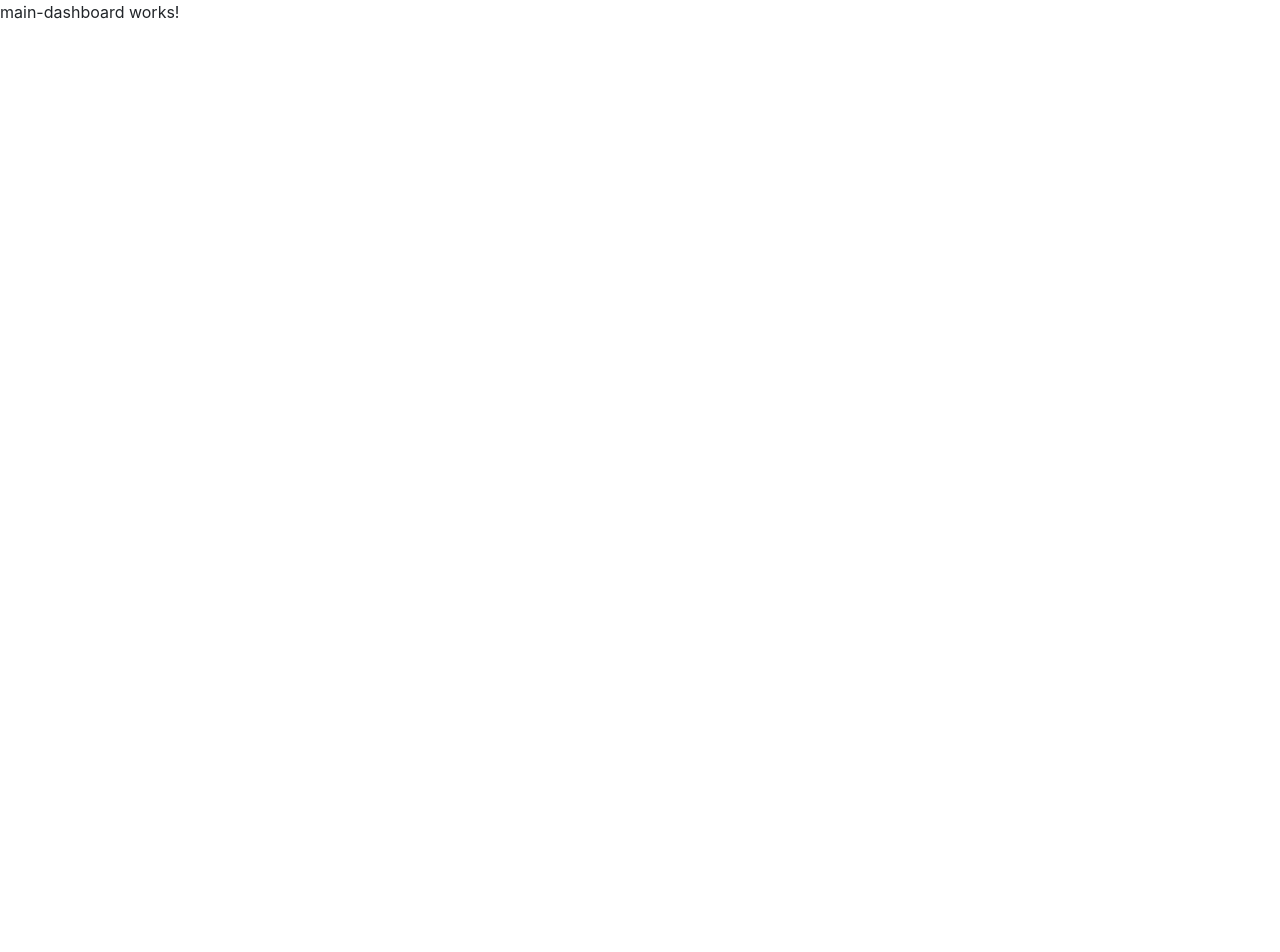
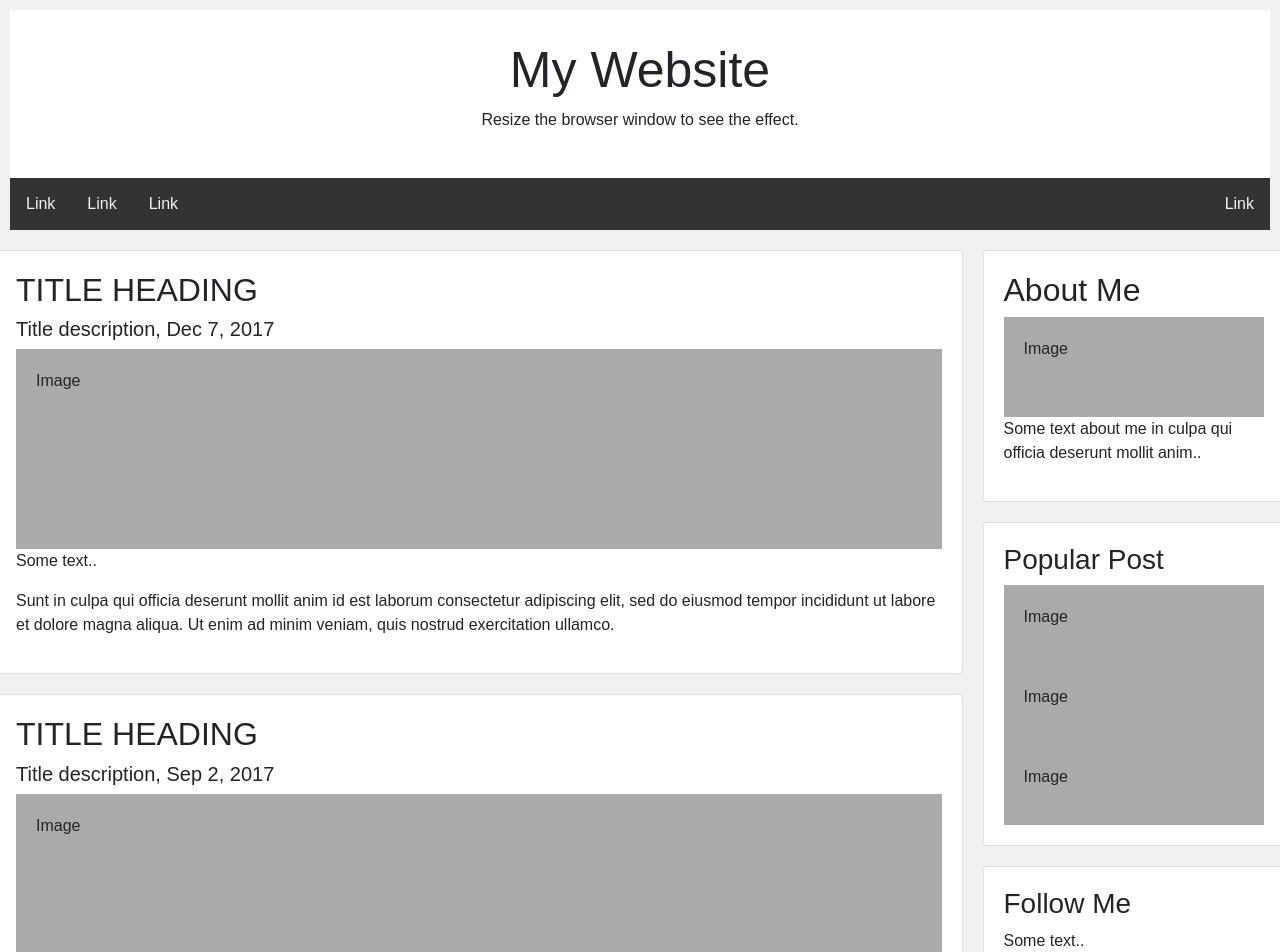
Before and after one commit to jungeKatz/SM-Word-Cloud-ng, an Angular app in the folder twitter-word-cloud/: page /dashboard in a window 1280 px wide. Shown: the top 952 px of the page. Before the commit the page ends 800 px from the top, so only its background shows below. Built offline with nearby package versions, Linux system fonts and the light colour scheme.

Commit message:
[wordCloud-feature-independent] added dummy dashboard

```diff
--- a/twitter-word-cloud/src/app/dashboard-module/main-dashboard/main-dashboard.component.html
+++ b/twitter-word-cloud/src/app/dashboard-module/main-dashboard/main-dashboard.component.html
@@ -1 +1,56 @@
-<p>main-dashboard works!</p>
+ <!-- TODO: Add layout for dashboard -->
+ <body>
+
+  <div class="header">
+    <h1>My Website</h1>
+    <p>Resize the browser window to see the effect.</p>
+  </div>
+
+  <div class="topnav">
+    <a href="#">Link</a>
+    <a href="#">Link</a>
+    <a href="#">Link</a>
+    <a href="#" style="float:right">Link</a>
+  </div>
+
+  <div class="row">
+    <div class="leftcolumn">
+      <div class="card">
+        <h2>TITLE HEADING</h2>
+        <h5>Title description, Dec 7, 2017</h5>
+        <div class="fakeimg" style="height:200px;">Image</div>
+        <p>Some text..</p>
+        <p>Sunt in culpa qui officia deserunt mollit anim id est laborum consectetur adipiscing elit, sed do eiusmod tempor incididunt ut labore et dolore magna aliqua. Ut enim ad minim veniam, quis nostrud exercitation ullamco.</p>
+      </div>
+      <div class="card">
+        <h2>TITLE HEADING</h2>
+        <h5>Title description, Sep 2, 2017</h5>
+        <div class="fakeimg" style="height:200px;">Image</div>
+        <p>Some text..</p>
+        <p>Sunt in culpa qui officia deserunt mollit anim id est laborum consectetur adipiscing elit, sed do eiusmod tempor incididunt ut labore et dolore magna aliqua. Ut enim ad minim veniam, quis nostrud exercitation ullamco.</p>
+      </div>
+    </div>
+    <div class="rightcolumn">
+      <div class="card">
+        <h2>About Me</h2>
+        <div class="fakeimg" style="height:100px;">Image</div>
+        <p>Some text about me in culpa qui officia deserunt mollit anim..</p>
+      </div>
+      <div class="card">
+        <h3>Popular Post</h3>
+        <div class="fakeimg"><p>Image</p></div>
+        <div class="fakeimg"><p>Image</p></div>
+        <div class="fakeimg"><p>Image</p></div>
+      </div>
+      <div class="card">
+        <h3>Follow Me</h3>
+        <p>Some text..</p>
+      </div>
+    </div>
+  </div>
+
+  <div class="footer">
+    <h2>Footer</h2>
+  </div>
+
+  </body>
--- a/twitter-word-cloud/src/app/dashboard-module/main-dashboard/main-dashboard.component.scss
+++ b/twitter-word-cloud/src/app/dashboard-module/main-dashboard/main-dashboard.component.scss
@@ -0,0 +1,102 @@
+* {
+  box-sizing: border-box;
+}
+
+body {
+  font-family: Arial;
+  padding: 10px;
+  background: #f1f1f1;
+}
+
+/* Header/Blog Title */
+.header {
+  padding: 30px;
+  text-align: center;
+  background: white;
+}
+
+.header h1 {
+  font-size: 50px;
+}
+
+/* Style the top navigation bar */
+.topnav {
+  overflow: hidden;
+  background-color: #333;
+}
+
+/* Style the topnav links */
+.topnav a {
+  float: left;
+  display: block;
+  color: #f2f2f2;
+  text-align: center;
+  padding: 14px 16px;
+  text-decoration: none;
+}
+
+/* Change color on hover */
+.topnav a:hover {
+  background-color: #ddd;
+  color: black;
+}
+
+/* Create two unequal columns that floats next to each other */
+/* Left column */
+.leftcolumn {
+  float: left;
+  width: 75%;
+}
+
+/* Right column */
+.rightcolumn {
+  float: left;
+  width: 25%;
+  background-color: #f1f1f1;
+  padding-left: 20px;
+}
+
+/* Fake image */
+.fakeimg {
+  background-color: #aaa;
+  width: 100%;
+  padding: 20px;
+}
+
+/* Add a card effect for articles */
+.card {
+  background-color: white;
+  padding: 20px;
+  margin-top: 20px;
+}
+
+/* Clear floats after the columns */
+.row:after {
+  content: "";
+  display: table;
+  clear: both;
+}
+
+/* Footer */
+.footer {
+  padding: 20px;
+  text-align: center;
+  background: #ddd;
+  margin-top: 20px;
+}
+
+/* Responsive layout - when the screen is less than 800px wide, make the two columns stack on top of each other instead of next to each other */
+@media screen and (max-width: 800px) {
+  .leftcolumn, .rightcolumn {
+    width: 100%;
+    padding: 0;
+  }
+}
+
+/* Responsive layout - when the screen is less than 400px wide, make the navigation links stack on top of each other instead of next to each other */
+@media screen and (max-width: 400px) {
+  .topnav a {
+    float: none;
+    width: 100%;
+  }
+}
```
